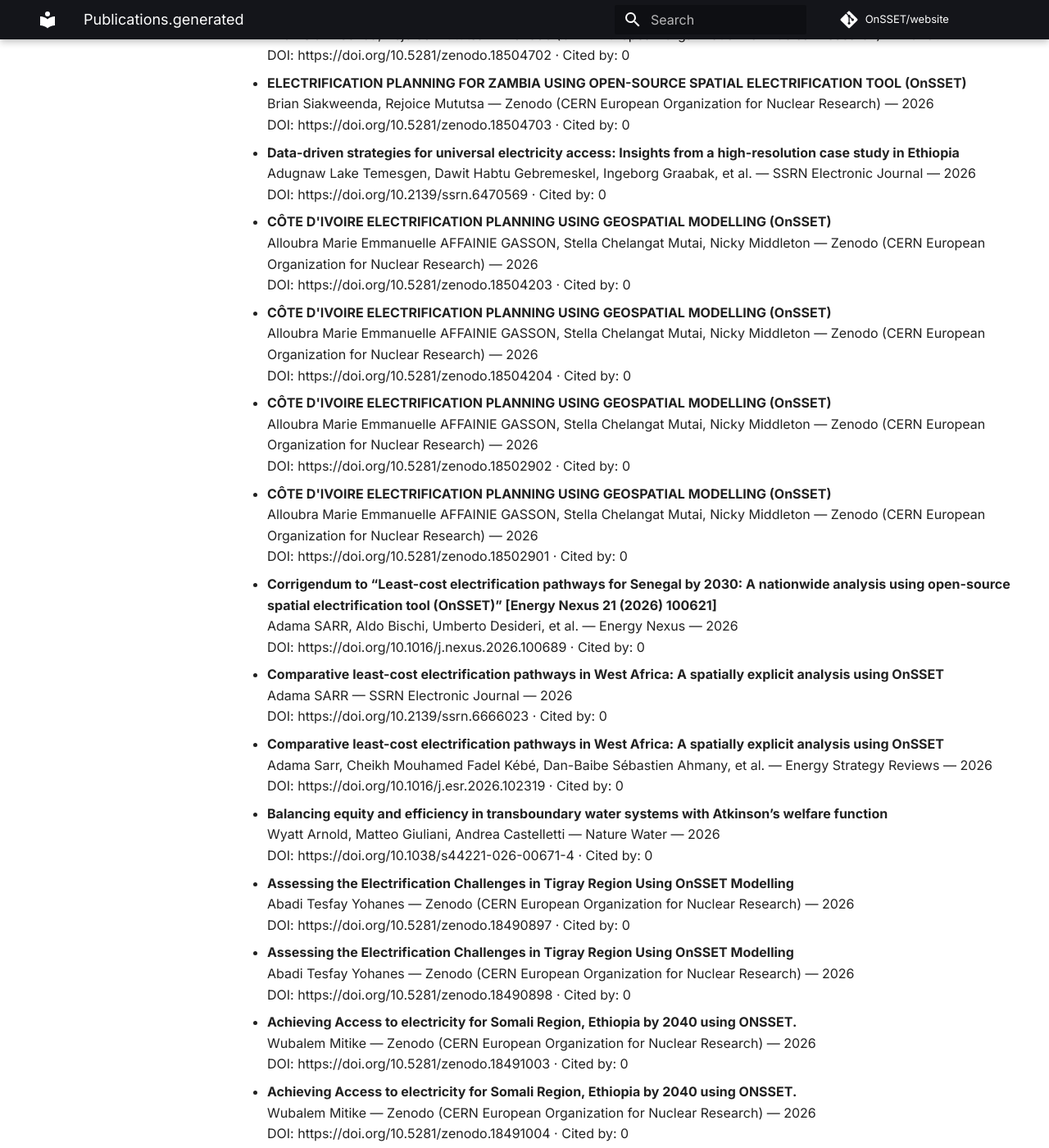
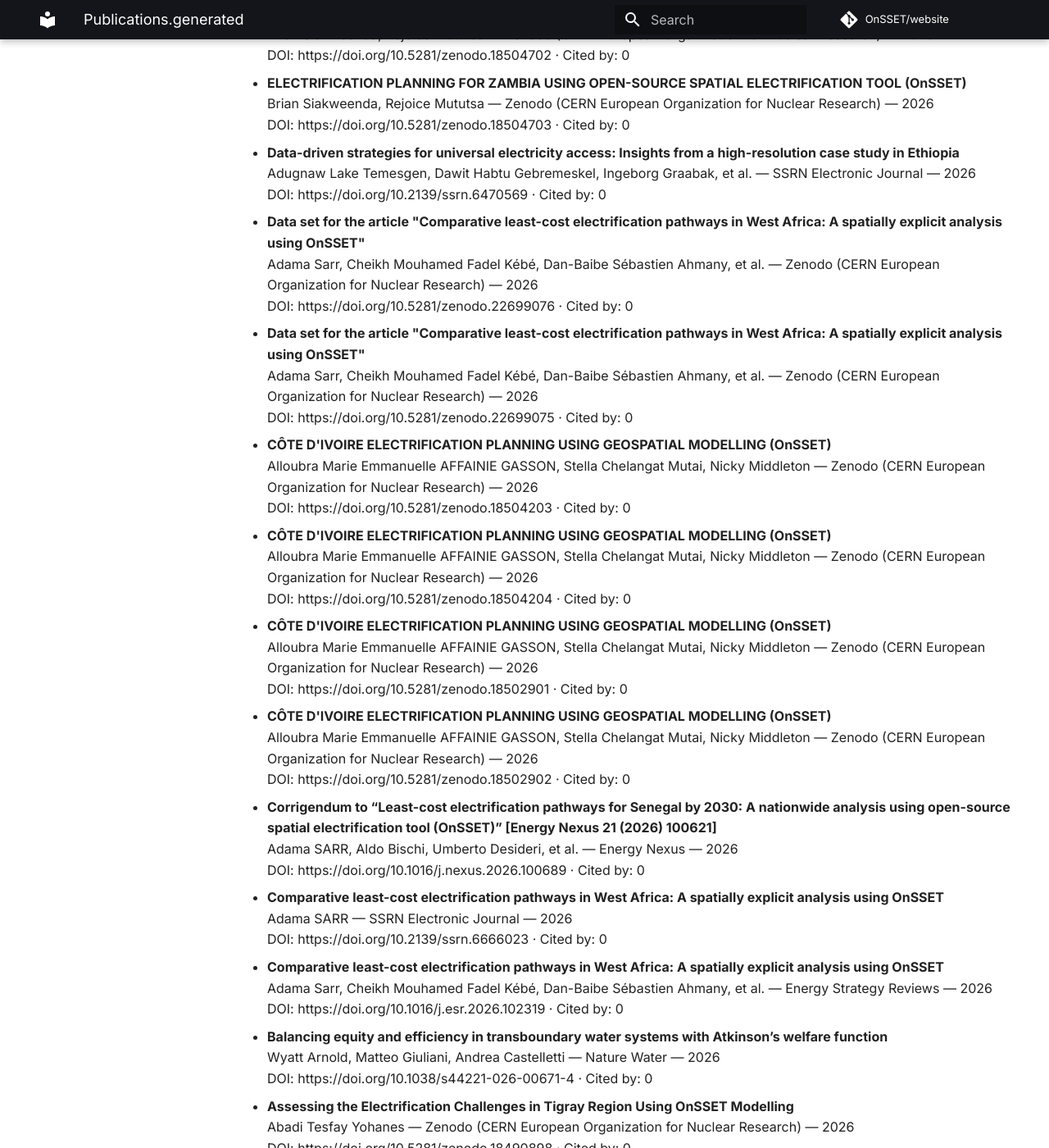
Before and after one commit to OnSSET/website, an MkDocs documentation site: the page built from docs/publications.generated.md, in a window 1280 px wide and 1400 px high, scrolled down 6584 px. Shown: the whole window at 82% size. Built offline with MkDocs 1.6.1 and Material for MkDocs 9.7.7, drawn with Linux system fonts in a browser that asks for light colours; comment, search, counter and statistics services are not loaded; some of the changed text lies outside the part shown.

Commit message:
Auto-update publications

```diff
--- a/docs/publications.generated.md
+++ b/docs/publications.generated.md
@@ -286,6 +286,14 @@ No results found.
   Adugnaw Lake Temesgen, Dawit Habtu Gebremeskel, Ingeborg Graabak, et al. — SSRN Electronic Journal — 2026
   DOI: https://doi.org/10.2139/ssrn.6470569 · Cited by: 0
 
+- **Data set for the article "Comparative least-cost electrification pathways in West Africa: A spatially explicit analysis using OnSSET"**
+  Adama Sarr, Cheikh Mouhamed Fadel Kébé, Dan-Baibe Sébastien Ahmany, et al. — Zenodo (CERN European Organization for Nuclear Research) — 2026
+  DOI: https://doi.org/10.5281/zenodo.22699076 · Cited by: 0
+
+- **Data set for the article "Comparative least-cost electrification pathways in West Africa: A spatially explicit analysis using OnSSET"**
+  Adama Sarr, Cheikh Mouhamed Fadel Kébé, Dan-Baibe Sébastien Ahmany, et al. — Zenodo (CERN European Organization for Nuclear Research) — 2026
+  DOI: https://doi.org/10.5281/zenodo.22699075 · Cited by: 0
+
 - **CÔTE D'IVOIRE ELECTRIFICATION PLANNING USING GEOSPATIAL MODELLING (OnSSET)**
   Alloubra Marie Emmanuelle AFFAINIE GASSON, Stella Chelangat Mutai, Nicky Middleton — Zenodo (CERN European Organization for Nuclear Research) — 2026
   DOI: https://doi.org/10.5281/zenodo.18504203 · Cited by: 0
@@ -296,11 +304,11 @@ No results found.
 
 - **CÔTE D'IVOIRE ELECTRIFICATION PLANNING USING GEOSPATIAL MODELLING (OnSSET)**
   Alloubra Marie Emmanuelle AFFAINIE GASSON, Stella Chelangat Mutai, Nicky Middleton — Zenodo (CERN European Organization for Nuclear Research) — 2026
-  DOI: https://doi.org/10.5281/zenodo.18502902 · Cited by: 0
+  DOI: https://doi.org/10.5281/zenodo.18502901 · Cited by: 0
 
 - **CÔTE D'IVOIRE ELECTRIFICATION PLANNING USING GEOSPATIAL MODELLING (OnSSET)**
   Alloubra Marie Emmanuelle AFFAINIE GASSON, Stella Chelangat Mutai, Nicky Middleton — Zenodo (CERN European Organization for Nuclear Research) — 2026
-  DOI: https://doi.org/10.5281/zenodo.18502901 · Cited by: 0
+  DOI: https://doi.org/10.5281/zenodo.18502902 · Cited by: 0
 
 - **Corrigendum to “Least-cost electrification pathways for Senegal by 2030: A nationwide analysis using open-source spatial electrification tool (OnSSET)” [Energy Nexus 21 (2026) 100621]**
   Adama SARR, Aldo Bischi, Umberto Desideri, et al. — Energy Nexus — 2026
@@ -320,11 +328,11 @@ No results found.
 
 - **Assessing the Electrification Challenges in Tigray Region Using OnSSET Modelling**
   Abadi Tesfay Yohanes — Zenodo (CERN European Organization for Nuclear Research) — 2026
-  DOI: https://doi.org/10.5281/zenodo.18490897 · Cited by: 0
+  DOI: https://doi.org/10.5281/zenodo.18490898 · Cited by: 0
 
 - **Assessing the Electrification Challenges in Tigray Region Using OnSSET Modelling**
   Abadi Tesfay Yohanes — Zenodo (CERN European Organization for Nuclear Research) — 2026
-  DOI: https://doi.org/10.5281/zenodo.18490898 · Cited by: 0
+  DOI: https://doi.org/10.5281/zenodo.18490897 · Cited by: 0
 
 - **Achieving Access to electricity for Somali Region, Ethiopia by 2040 using ONSSET.**
   Wubalem Mitike — Zenodo (CERN European Organization for Nuclear Research) — 2026
@@ -345,6 +353,10 @@ No results found.
 - **A Systematic Literature Review of Applications, Advancements, and Future Research Needs of the Open Source Spatial Electrification Toolkit (OnSSET)**
   Nicola Middleton, Naomi Tan, Mark Howells — Zenodo (CERN European Organization for Nuclear Research) — 2026
   DOI: https://doi.org/10.5281/zenodo.19353316 · Cited by: 0
+
+- **A global mobile network coverage raster product at 1km resolution, 1999--2030**
+  Till Koebe, Theophilus Aidoo, Ali El Chami, et al. — arXiv (Cornell University) — 2026
+  DOI: https://doi.org/10.48550/arxiv.2609.11320 · Cited by: 0
 
 - **A global geospatial dataset of renewable electricity supply and network infrastructure for 2024, 2030 and 2050**
   Jihyeon Jeong, Fred Thomas, Jim Hall — Research Square — 2026
@@ -489,11 +497,3 @@ No results found.
 - **GIS-facilitated procedure for optimal rural electrification planning: A case study in Naeder, Ethiopia**
   Aleksandar Dimovski, Zahra Pezham, Mohammad Hossein Ahmadi, et al. — Energy Sustainable Development/Energy for sustainable development — 2024
   DOI: https://doi.org/10.1016/j.esd.2024.101520 · Cited by: 11
-
-- **Comprehensive energy solution planning (CESP) framework: an evidence-based approach for sustainable energy access projects in developing countries**
-  Emanuela Colombo, Giacomo Crevani, Nicolò Stevanato, et al. — Environmental Research Letters — 2024
-  DOI: https://doi.org/10.1088/1748-9326/ad41ef · Cited by: 11
-
-- **Analyzing grid extension suitability: A case study of Ethiopia using OnSSET**
-  Adugnaw Lake Temesgen, Yibeltal T. Wassie, Erik O. Ahlgren — Energy Strategy Reviews — 2024
-  DOI: https://doi.org/10.1016/j.esr.2023.101292 · Cited by: 10
```
Also changed, not shown: other parts of docs/publications.generated.md (+0 -4 lines).
